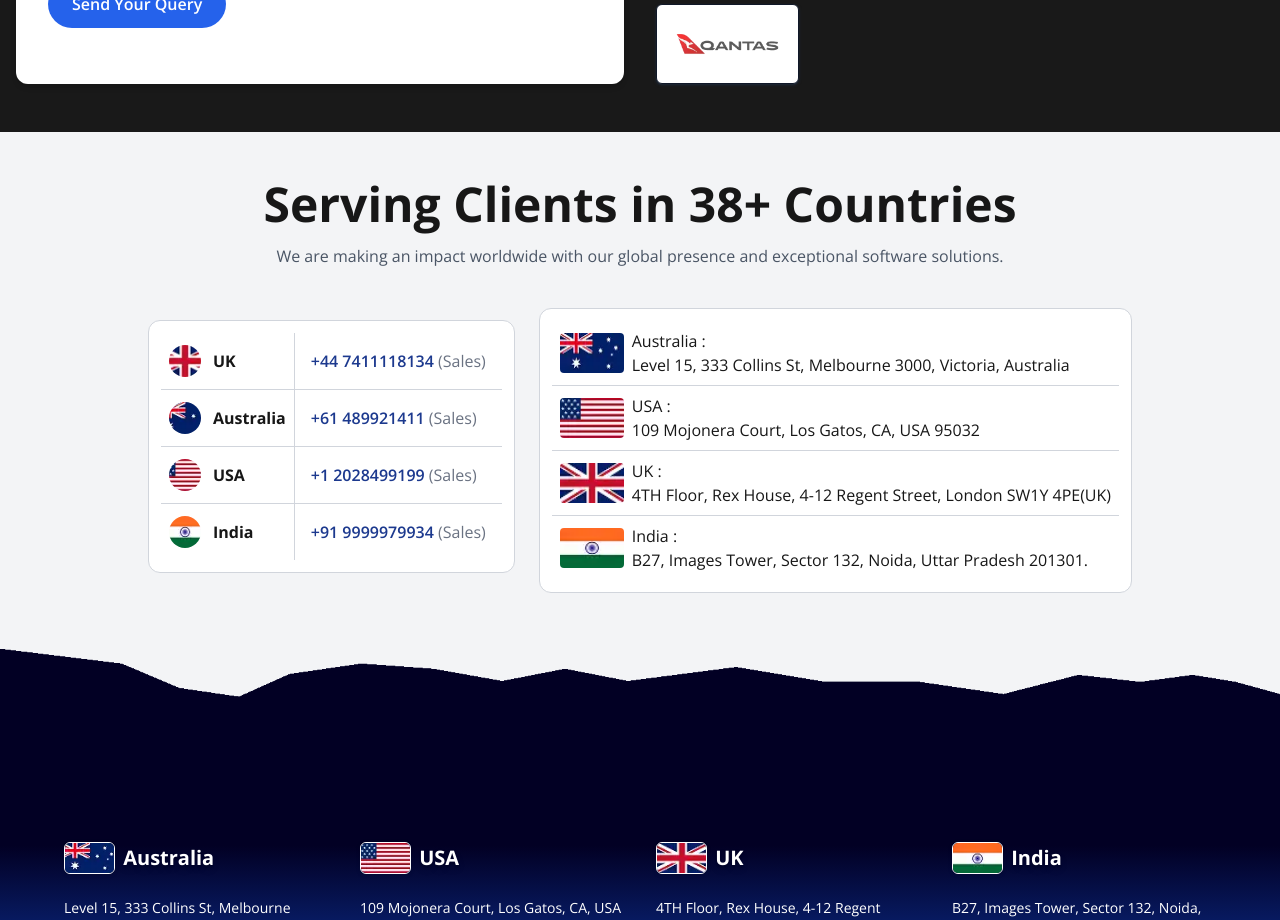
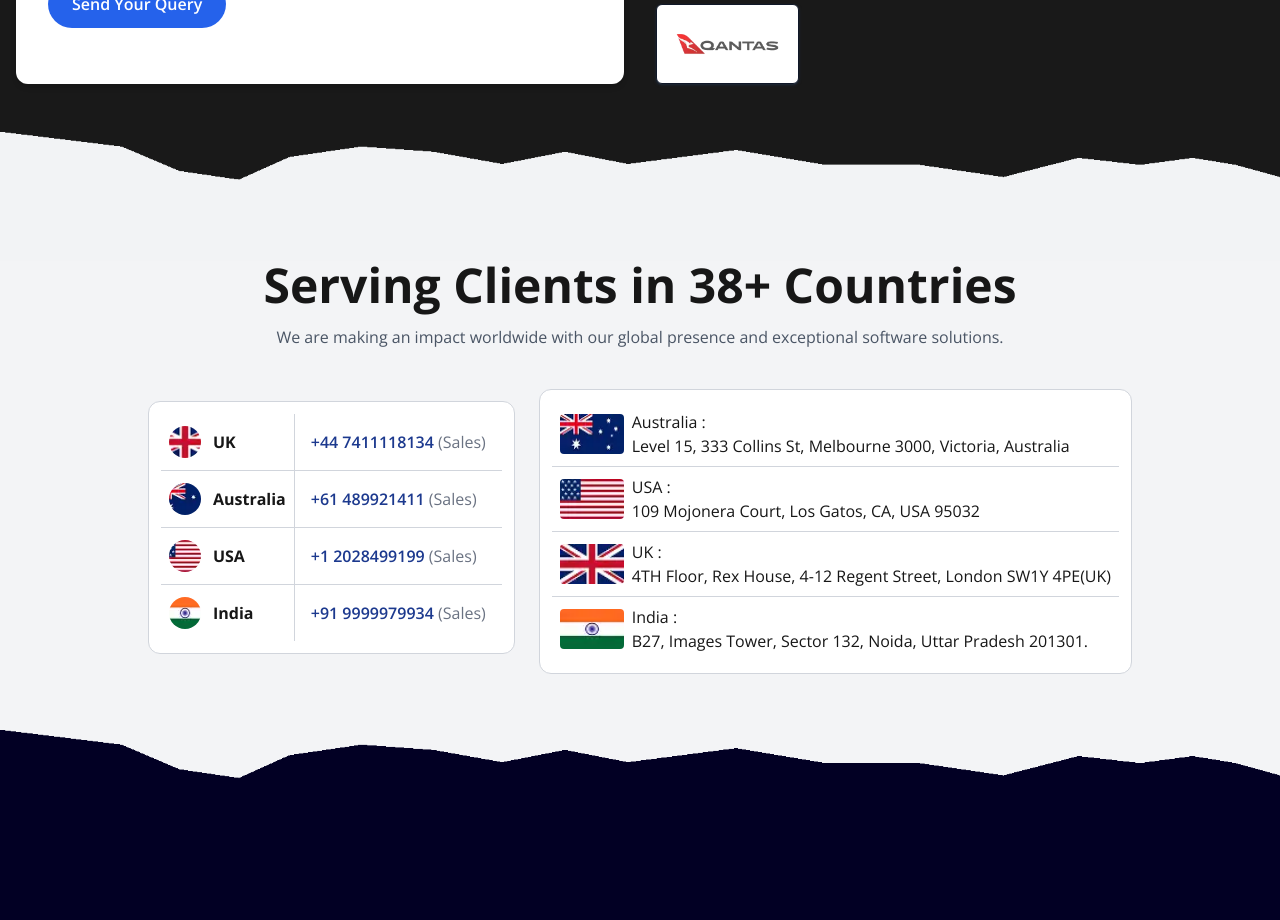
Before and after one commit to faizdev007/OVE_Web, a Next.js app: page /contact-us in a window 1280 px wide. Shown: the part 620-1540 px from the top of the page. Built offline with nearby package versions, Linux system fonts and the light colour scheme; what tailwindcss-animated would draw is missing.

Commit message:
contact page layout update

```diff
--- a/app/contact-us/page.tsx
+++ b/app/contact-us/page.tsx
@@ -196,7 +196,11 @@ export default function ContactPage() {
                     </div>
                 </div>
             </main>
-            <section className='py-12 bg-gray-100'>
+            <div className="relative">
+                <div className="bg-black/90">
+                    <Image src={'/assets/gray.webp'} alt="compare" width={1000} height={1000} className="w-full"/>
+                </div>
+                <section className='pb-12 bg-gray-100'>
                     <div className='text-center'>
                         <h2 className='text-3xl lg:text-5xl font-bold mb-4'>Serving Clients in 38+ Countries</h2>
                         <p className='text-gray-600 mb-8'>We are making an impact worldwide with our global presence and exceptional software solutions.</p>
@@ -262,6 +266,7 @@ export default function ContactPage() {
                         </div>
                     </div>
                 </section>
+            </div>
         </>
     );
 }
```
Lines whose indentation alone changed are shown as unchanged.
